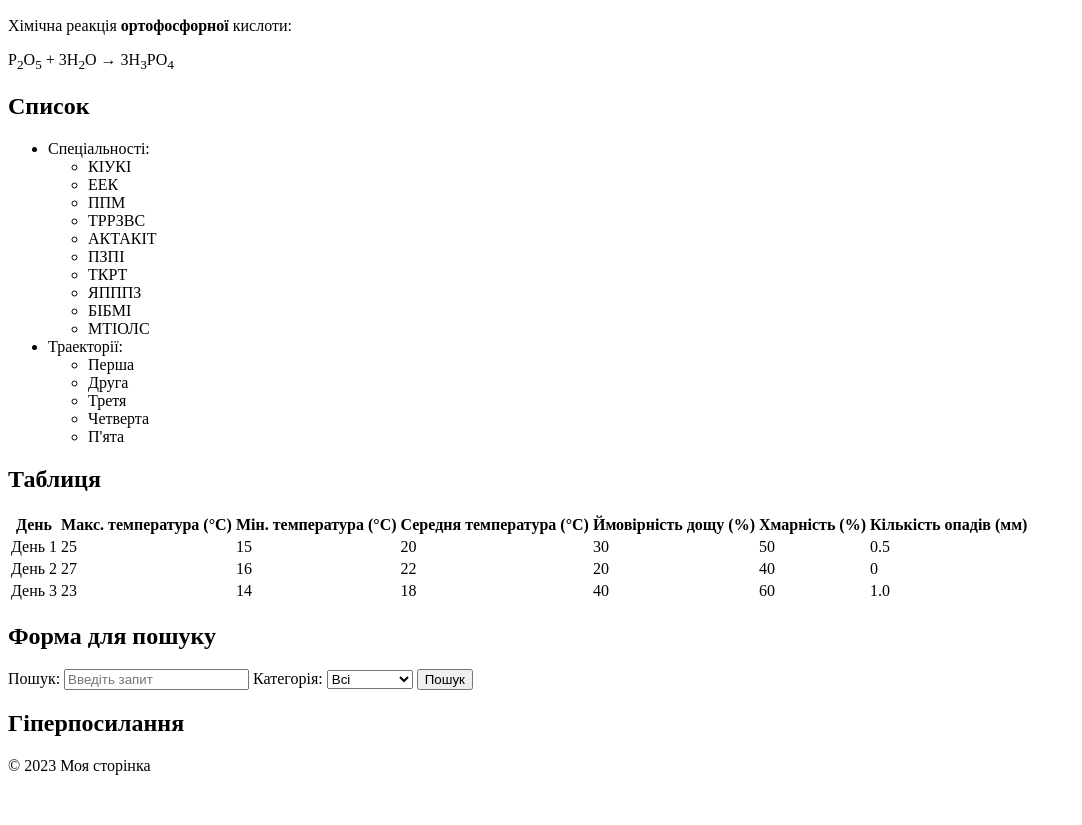
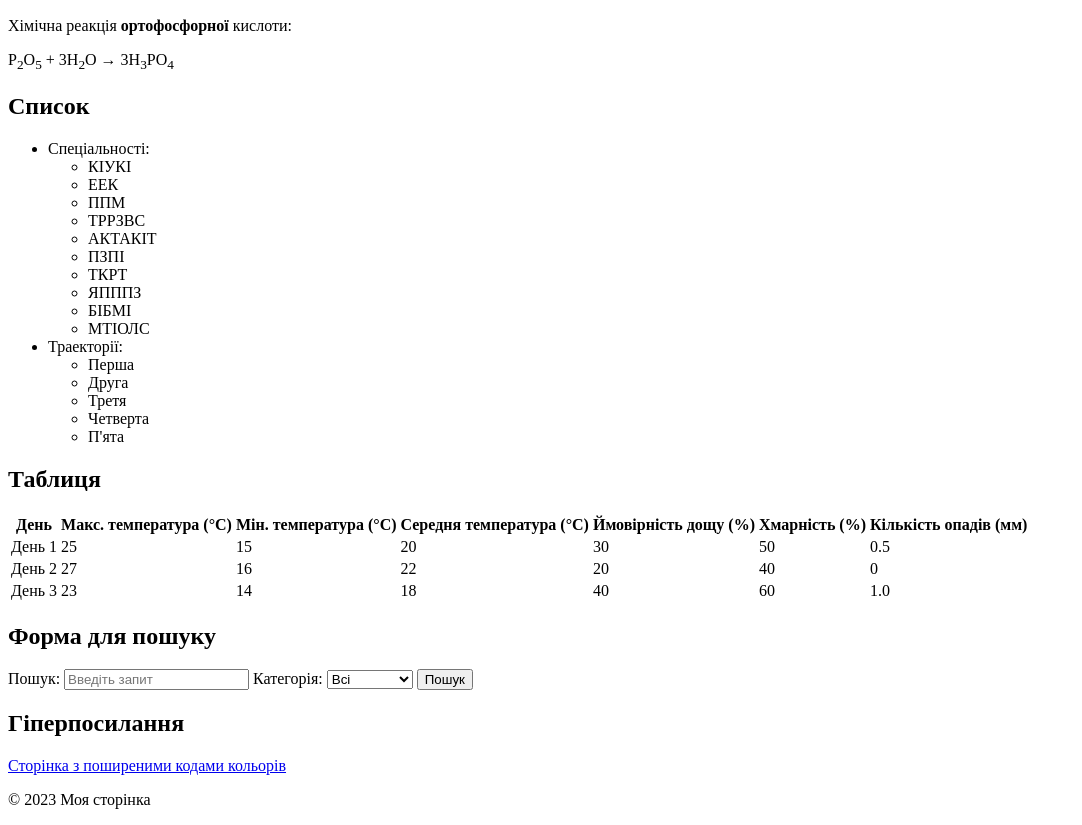
Before and after one commit to VitaliiBlazhyievskyi/Lab1V2, a plain HTML site: page index.html in a window 1280 px wide. Shown: the part 110-935 px from the top of the page, without its empty margins (0-1082 px from the left). Before the commit the page ends 901 px from the top, so only its background shows below. Drawn offline with Linux system fonts and the light colour scheme.

Commit message:
Dodano kod

```diff
--- a/index.html
+++ b/index.html
@@ -107,7 +107,7 @@
 
 	<h2>Гіперпосилання</h2>
 
-
+	<a href="https://htmlcss.fandom.com/wiki/Color_Codes">Сторінка з поширеними кодами кольорів</a>
 
     </main>
 
```
